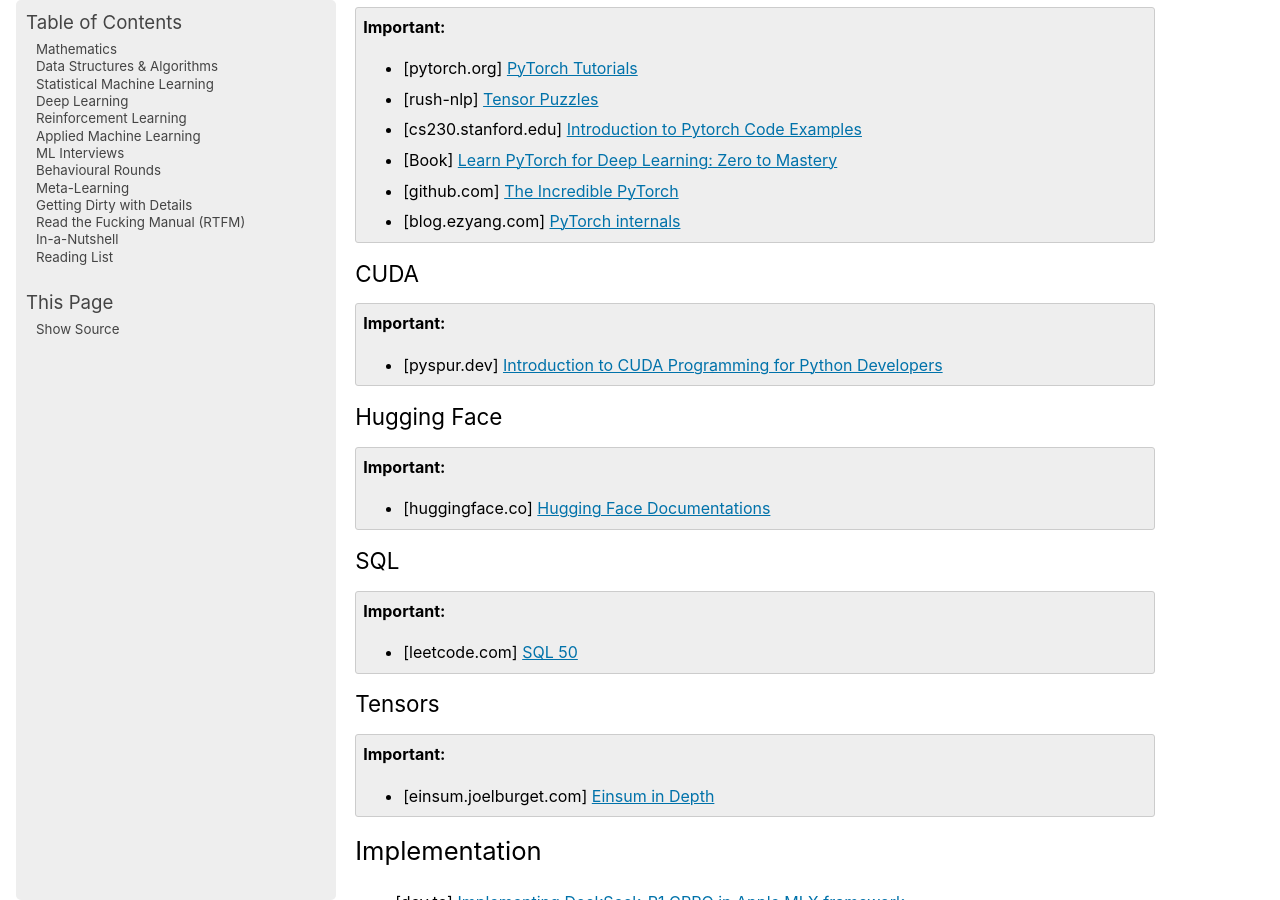
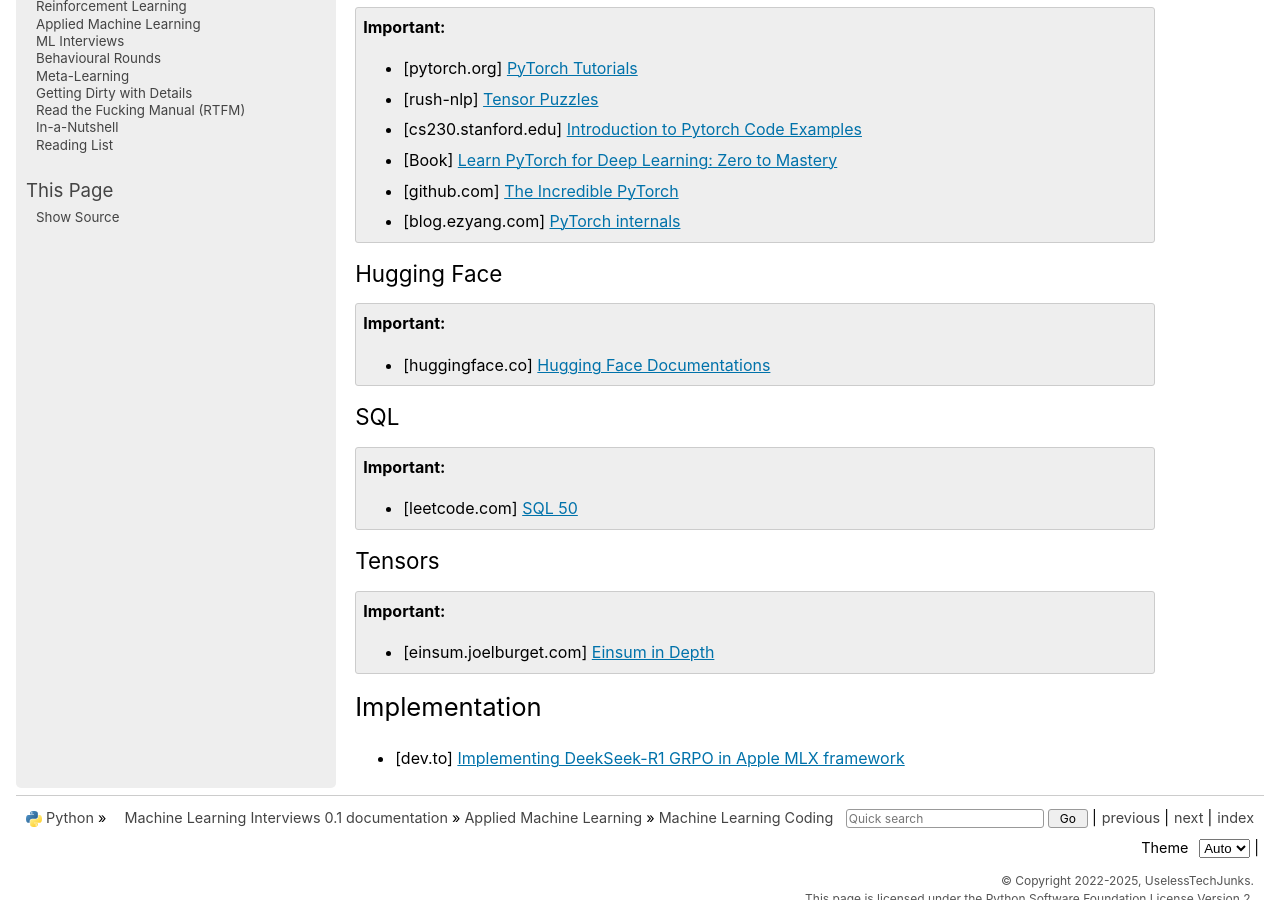
Before and after one commit to uselesstechjunks/leetcode, a Sphinx documentation site: the page built from docs/source/applied/sys/mlcoding.rst, in a window 1280 px wide and 900 px high, scrolled down 1211 px. Built offline with Sphinx 7.4.7, drawn with Linux system fonts in a browser that asks for light colours; pages that are not in the unit, such as notebooks, are missing from menus.

Commit message:
Update mlcoding.rst

```diff
--- a/docs/source/applied/sys/mlcoding.rst
+++ b/docs/source/applied/sys/mlcoding.rst
@@ -47,11 +47,6 @@ PyTorch
 	* [github.com] `The Incredible PyTorch <https://github.com/ritchieng/the-incredible-pytorch>`_\
 	* [blog.ezyang.com] `PyTorch internals <https://blog.ezyang.com/2019/05/pytorch-internals/>`_
 
-CUDA
-===============================================================================
-.. important::
-	* [pyspur.dev] `Introduction to CUDA Programming for Python Developers <https://www.pyspur.dev/blog/introduction_cuda_programming>`_
-
 Hugging Face
 ===============================================================================
 .. important::
```
